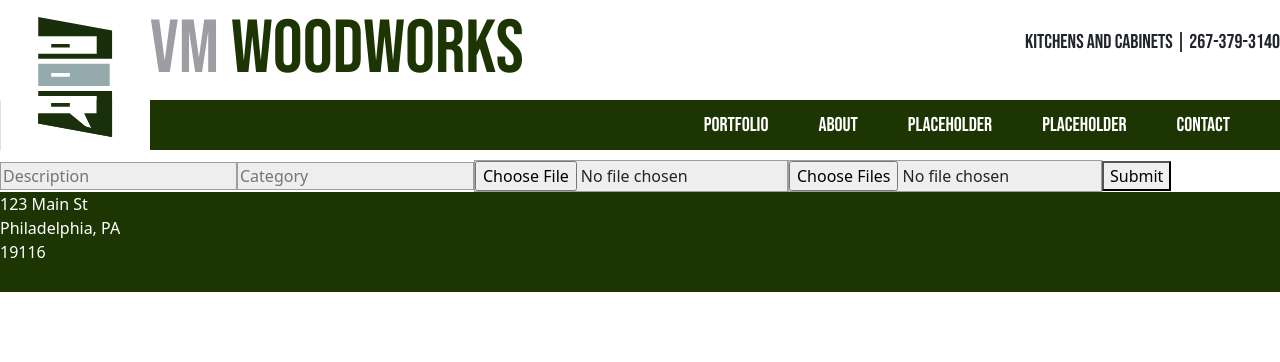
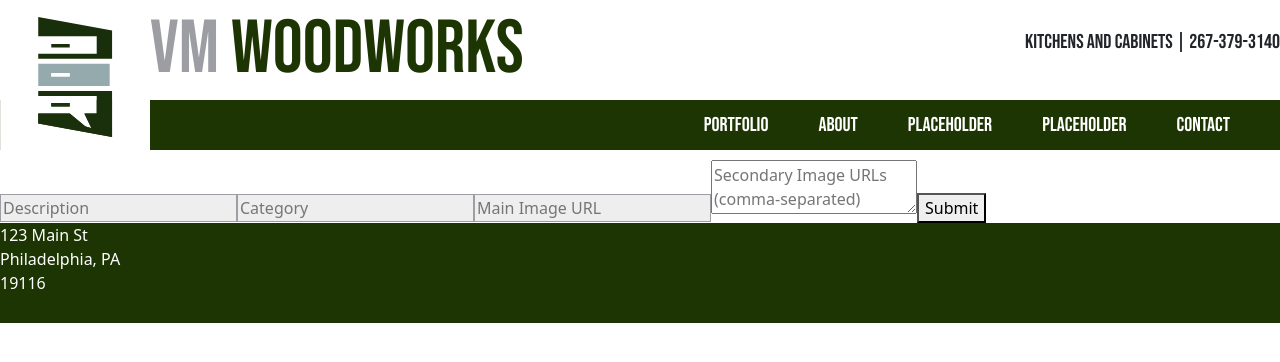
Before and after one commit to vmwoodworks/vmWoodworks, a React (Vite) app in the folder client/: page /admin in a window 1280 px wide. Shown: the top 362 px of the page. Built offline with nearby package versions, Linux system fonts and the light colour scheme; a web font is replaced by a local one.

Commit message:
db added, portfilio item fetch added

```diff
--- a/client/src/pages/Admin.jsx
+++ b/client/src/pages/Admin.jsx
@@ -6,39 +6,31 @@ const Admin = () => {
   const [formData, setFormData] = useState({
     description: '',
     category: '',
-    mainPicture: null,
+    mainPicture: '',
     secondaryPictures: [],
   });
 
   const [addItem] = useMutation(ADD_ITEM_MUTATION);
 
   const handleInputChange = (e) => {
-    setFormData({ ...formData, [e.target.name]: e.target.value });
-  };
+    const { name, value } = e.target;
 
-  const handleFileChange = (e) => {
-    const { name } = e.target;
-    if (name === 'mainPicture') {
-      setFormData({ ...formData, mainPicture: e.target.files[0] });
-    } else if (name === 'secondaryPictures') {
-      setFormData({ ...formData, secondaryPictures: Array.from(e.target.files) });
+    if (name === 'secondaryPictures') {
+      // Split the input into an array of URLs for secondary pictures
+      setFormData({ ...formData, secondaryPictures: value.split(',').map((url) => url.trim()) });
+    } else {
+      setFormData({ ...formData, [name]: value });
     }
   };
 
   const handleSubmit = async (e) => {
     e.preventDefault();
 
-    // Convert files to base64 or upload them to a server and get URLs.
-    const mainImageBase64 = await convertFileToBase64(formData.mainPicture);
-    const secondaryImagesBase64 = await Promise.all(
-      formData.secondaryPictures.map((file) => convertFileToBase64(file))
-    );
-
     try {
       const { data } = await addItem({
         variables: {
-          mainImage: mainImageBase64,
-          secondaryImages: secondaryImagesBase64,
+          mainImage: formData.mainPicture,
+          secondaryImages: formData.secondaryPictures,
           description: formData.description,
           category: formData.category,
         },
@@ -52,15 +44,6 @@ const Admin = () => {
       console.error('Error adding item:', error);
       alert('Failed to add item.');
     }
-  };
-
-  const convertFileToBase64 = (file) => {
-    return new Promise((resolve, reject) => {
-      const reader = new FileReader();
-      reader.readAsDataURL(file);
-      reader.onload = () => resolve(reader.result);
-      reader.onerror = (error) => reject(error);
-    });
   };
 
   return (
@@ -82,16 +65,18 @@ const Admin = () => {
         required
       />
       <input
-        type="file"
+        type="text"
         name="mainPicture"
-        onChange={handleFileChange}
+        placeholder="Main Image URL"
+        value={formData.mainPicture}
+        onChange={handleInputChange}
         required
       />
-      <input
-        type="file"
+      <textarea
         name="secondaryPictures"
-        multiple
-        onChange={handleFileChange}
+        placeholder="Secondary Image URLs (comma-separated)"
+        value={formData.secondaryPictures.join(', ')}
+        onChange={handleInputChange}
       />
       <button type="submit">Submit</button>
     </form>
--- a/client/src/pages/Home.jsx
+++ b/client/src/pages/Home.jsx
@@ -7,12 +7,12 @@ export default function Home() {
         <div className="hero-main-img">
             <img
               className=""
-              src="src\assets\images\example1.jpg"
+              src=""
             ></img>
         </div>
         <div className="img-carousel">
           <div className="img-carousel-div">
-            <img src="src\assets\images\example1.jpg" alt="" />
+            <img src="" alt="" />
             <div className="img-desc">
             <p>Handmade Wood Kitchen for bla-bla-bla asdasdasdasdasdasd</p>
             <p className="category">Kitchen</p>
--- a/client/src/pages/Portfolio.jsx
+++ b/client/src/pages/Portfolio.jsx
@@ -1,11 +1,36 @@
 
+import React from 'react';
+import { useQuery } from '@apollo/client';
+import { GET_ITEMS } from '../utils/queries'; // Adjust the path to where your query is defined
 
-export default function Portfolio() {
+const Portfolio = () => {
+  const { loading, error, data } = useQuery(GET_ITEMS);
 
+  if (loading) return <p>Loading...</p>;
+  if (error) return <p>Error: {error.message}</p>;
 
-    return (
-        <div>
-            <p>HEllo</p>
+  console.log(data);
+
+  function changeLastZeroToOne(url) {
+    return url.replace(/(0)(?=[^0]*$)/, '1');
+  }
+
+  return (
+    <div>
+      {data.items.map(item => (
+        <div key={item._id} style={{ border: '1px solid #ddd', margin: '10px', padding: '10px' }}>
+          <img src={changeLastZeroToOne(item.mainImage)} alt="Main" style={{ width: '100px', height: '100px' }} />
+          <h3>{item.category}</h3>
+          <p>{item.description}</p>
+          <div>
+            {item.secondaryImages.map((img, index) => (
+              <img key={index} src={changeLastZeroToOne(img)} alt={`Secondary ${index}`} style={{ width: '50px', height: '50px', marginRight: '5px' }} />
+            ))}
+          </div>
         </div>
-    )
-}
+      ))}
+    </div>
+  );
+};
+
+export default Portfolio;
--- a/client/src/utils/queries.js
+++ b/client/src/utils/queries.js
@@ -0,0 +1,13 @@
+import { gql } from '@apollo/client';
+
+export const GET_ITEMS = gql`
+  query items {
+    items {
+      _id
+      mainImage
+      secondaryImages
+      description
+      category
+    }
+  }
+`;
```
